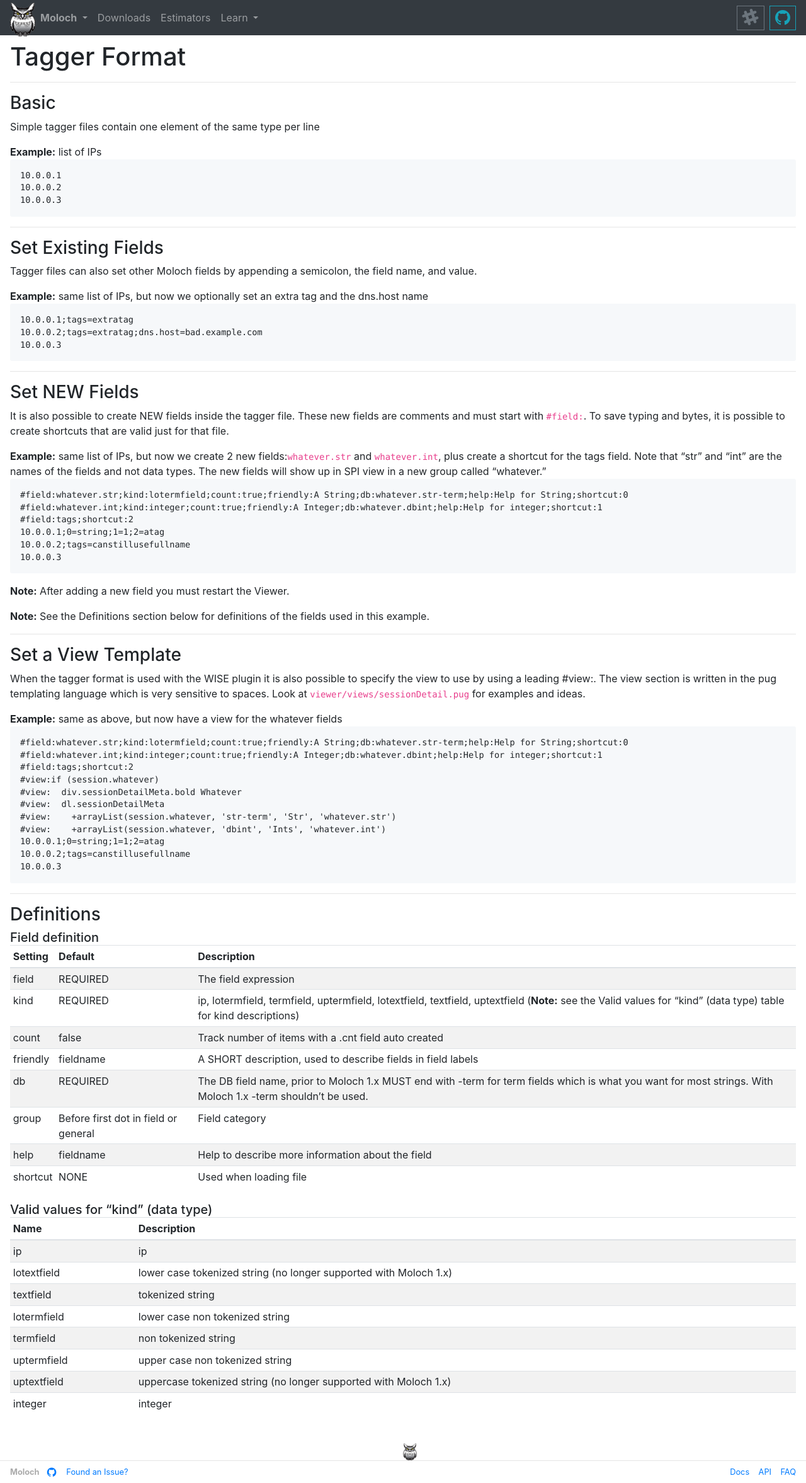
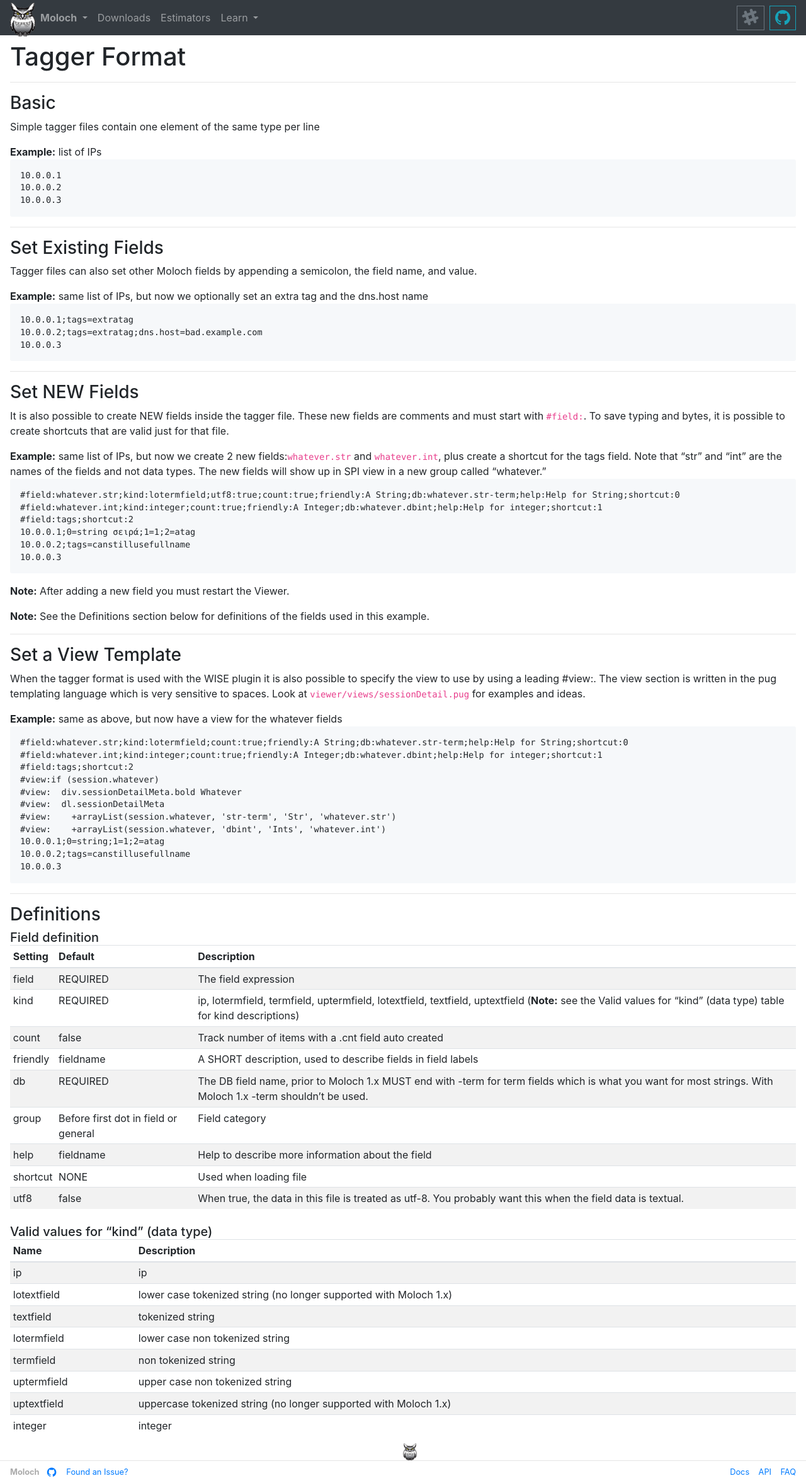
Before and after one commit to aol/molochweb, a Jekyll site: the page built from _wiki/taggerformat.md, in a window 1280 px wide. Shown: the whole page at 63% size. Built offline with Jekyll 4.4.1, drawn with Linux system fonts in a browser that asks for light colours.

Commit message:
Add documentation for the utf8 flag on field definitions

````diff
--- a/_wiki/taggerformat.md
+++ b/_wiki/taggerformat.md
@@ -48,10 +48,10 @@
 {: .mb-0 }
 
 ```
-#field:whatever.str;kind:lotermfield;count:true;friendly:A String;db:whatever.str-term;help:Help for String;shortcut:0
+#field:whatever.str;kind:lotermfield;utf8:true;count:true;friendly:A String;db:whatever.str-term;help:Help for String;shortcut:0
 #field:whatever.int;kind:integer;count:true;friendly:A Integer;db:whatever.dbint;help:Help for integer;shortcut:1
 #field:tags;shortcut:2
-10.0.0.1;0=string;1=1;2=atag
+10.0.0.1;0=string σειρά;1=1;2=atag
 10.0.0.2;tags=canstillusefullname
 10.0.0.3
 ```
@@ -100,6 +100,7 @@
 group | Before first dot in field or general | Field category
 help | fieldname | Help to describe more information about the field
 shortcut | NONE | Used when loading file
+utf8 | false | When true, the data in this file is treated as utf-8. You probably want this when the field data is textual.
 {: .table .table-striped .table-sm .mb-4 }
 
 ##### Valid values for "kind" (data type)
````
Also changed, not shown: _wiki/wise.md (+1 -1 lines).
